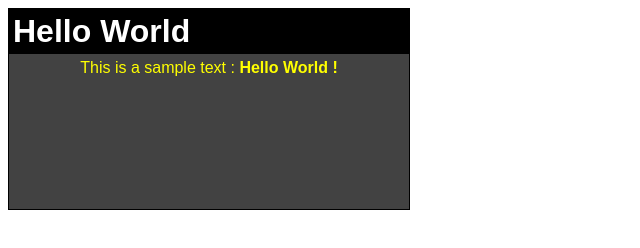
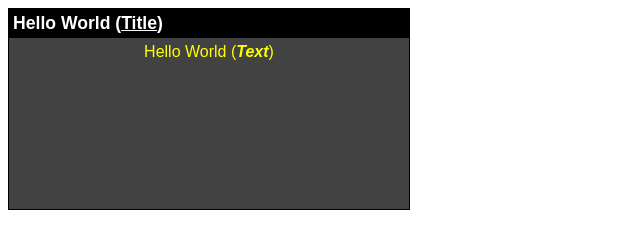
Before and after one commit to lalmat/visiplus-git, a plain HTML site: page index.html in a window 1280 px wide. Shown: the whole page, without its empty margins (0-640 px from the left). Drawn offline with Linux system fonts and the light colour scheme.

Commit message:
C2 : Extraction des constantes et du style

```diff
--- /dev/null
+++ b/constantes.js
@@ -0,0 +1,2 @@
+const windowTitle = "Hello World (<u>Title</u>)"
+const windowLabel = "Hello World (<b><i>Text</i></b>)"
--- a/index.html
+++ b/index.html
@@ -4,35 +4,19 @@
   <meta charset="UTF-8">
   <meta name="viewport" content="width=device-width, initial-scale=1.0">
   <title>Visiplus GIT Avancé - Exercice</title>
-  <style>
-    body {
-      font-family: Arial, Helvetica, sans-serif;
-    }
-    h1 {
-      padding:4px;
-      margin:0;
-      background-color: #000;
-    }
-    .window-box {
-      width: 400px;
-      height: 200px;
-      background-color: #424242;
-      color: #fff;
-      border: 1px solid black;
-    }
-    .window-text {
-      padding-top: 5px;
-      text-align:center;
-      color: yellow;
-    }
-  </style>
+  <link rel="stylesheet" href="style.css">
 </head>
 <body>
-  <div class="window-box">
-    <h1>Hello World</h1>
-    <div class="window-text">
-      This is a sample text : <b>Hello World !</b>
+  <div id="window" class="window-box">
+    <h1 id="title" class="window-title">This is the default title</h1>
+    <div id="label" class="window-text">
+      This is the default text
     </div>
   </div>
+  <script src="constantes.js"></script>
+  <script>
+    title.innerHTML = windowTitle;
+    label.innerHTML = windowLabel;
+  </script>
 </body>
 </html>
--- /dev/null
+++ b/style.css
@@ -0,0 +1,22 @@
+body {
+  font-family: Arial, Helvetica, sans-serif;
+}
+.window-title {
+  padding:4px;
+  margin:0;
+  font-size: 1.1em;
+  font-weight:bold;
+  background-color: #000;
+}
+.window-box {
+  width: 400px;
+  height: 200px;
+  background-color: #424242;
+  color: #fff;
+  border: 1px solid black;
+}
+.window-text {
+  padding-top: 5px;
+  text-align:center;
+  color: yellow;
+}
```
